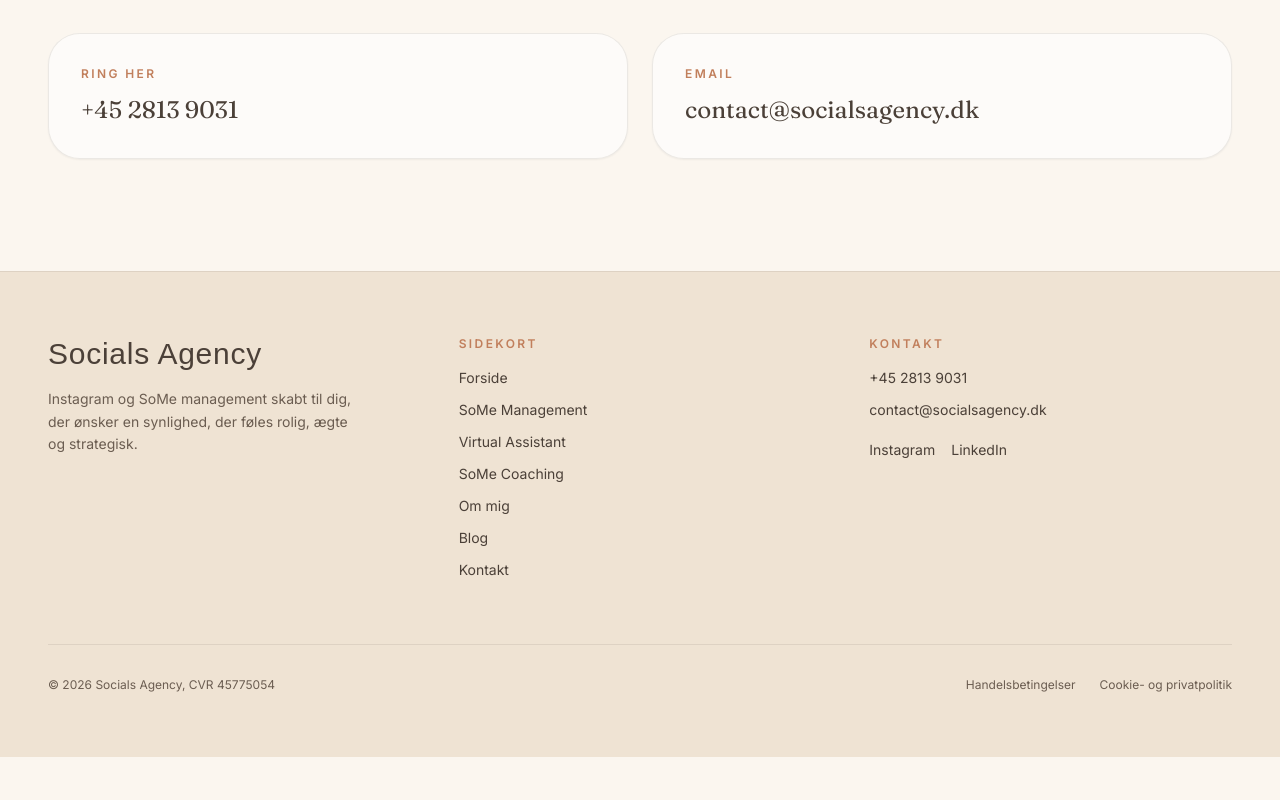
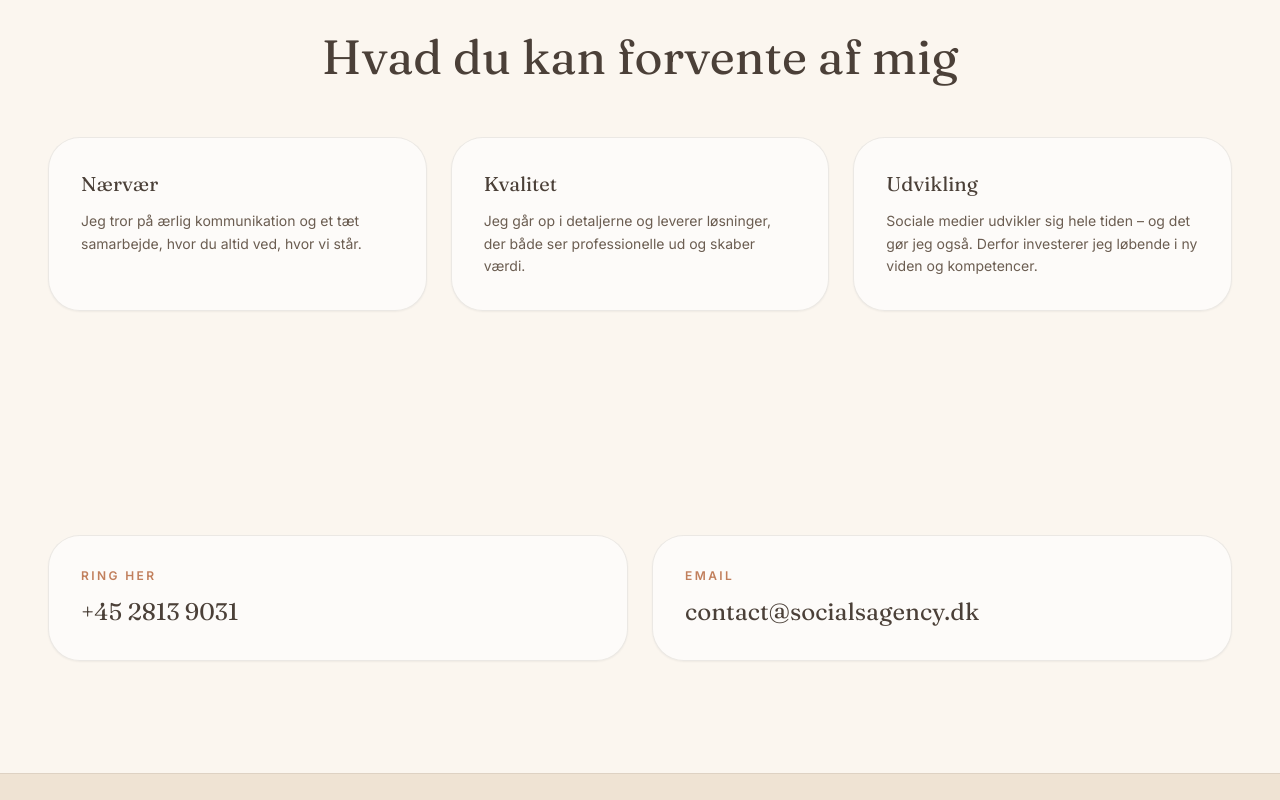
Before and after one commit to AnjaLLehmann/Socials-Agency, a Next.js app: page /om-mig in a window 1280 px wide. Shown: the part 2220-3020 px from the top of the page. Before the commit the page ends 2977 px from the top, so only its background shows below. Built offline with nearby package versions, Linux system fonts and the light colour scheme; a web font is replaced by a local one.

Commit message:
Add files via upload
adding new section in the about me page

```diff
--- a/app/om-mig/page.tsx
+++ b/app/om-mig/page.tsx
@@ -32,6 +32,21 @@ const timeline = [
   {
     period: "Juni 2026",
     text: "Juni stod i optimeringens tegn. Jeg arbejdede målrettet med at implementere alle de værktøjer og strategier, jeg havde taget med hjem fra Kreta, samtidig med at både mine kunder og jeg gjorde klar til sommerferien. Der blev planlagt på højtryk, så alt var på plads, inden vi kunne holde en velfortjent pause. Og allerede nu har jeg valgt at investere endnu en gang i både mig selv og min virksomhed. Til september går turen igen til Kreta, hvor jeg endnu en gang bliver udfordret, udviklet og inspireret sammen med en ny gruppe stærke kvindelige iværksættere.",
+  },
+];
+
+const expectations = [
+  {
+    title: "Nærvær",
+    text: "Jeg tror på ærlig kommunikation og et tæt samarbejde, hvor du altid ved, hvor vi står.",
+  },
+  {
+    title: "Kvalitet",
+    text: "Jeg går op i detaljerne og leverer løsninger, der både ser professionelle ud og skaber værdi.",
+  },
+  {
+    title: "Udvikling",
+    text: "Sociale medier udvikler sig hele tiden – og det gør jeg også. Derfor investerer jeg løbende i ny viden og kompetencer.",
   },
 ];
 
@@ -101,6 +116,20 @@ export default function OmMigPage() {
       </section>
 
       <section className="py-20 lg:py-28">
+        <div className="container-page">
+          <SectionHeading title="Hvad du kan forvente af mig" align="center" />
+          <div className="mt-14 grid grid-cols-1 gap-6 sm:grid-cols-3">
+            {expectations.map((item) => (
+              <div key={item.title} className="card">
+                <h3 className="font-display text-xl text-espresso">{item.title}</h3>
+                <p className="mt-3 text-sm leading-relaxed text-espresso-light">{item.text}</p>
+              </div>
+            ))}
+          </div>
+        </div>
+      </section>
+
+      <section className="py-20 lg:py-28">
         <div className="container-page grid grid-cols-1 gap-6 sm:grid-cols-2">
           <div className="card">
             <p className="eyebrow mb-3">Ring her</p>
```
